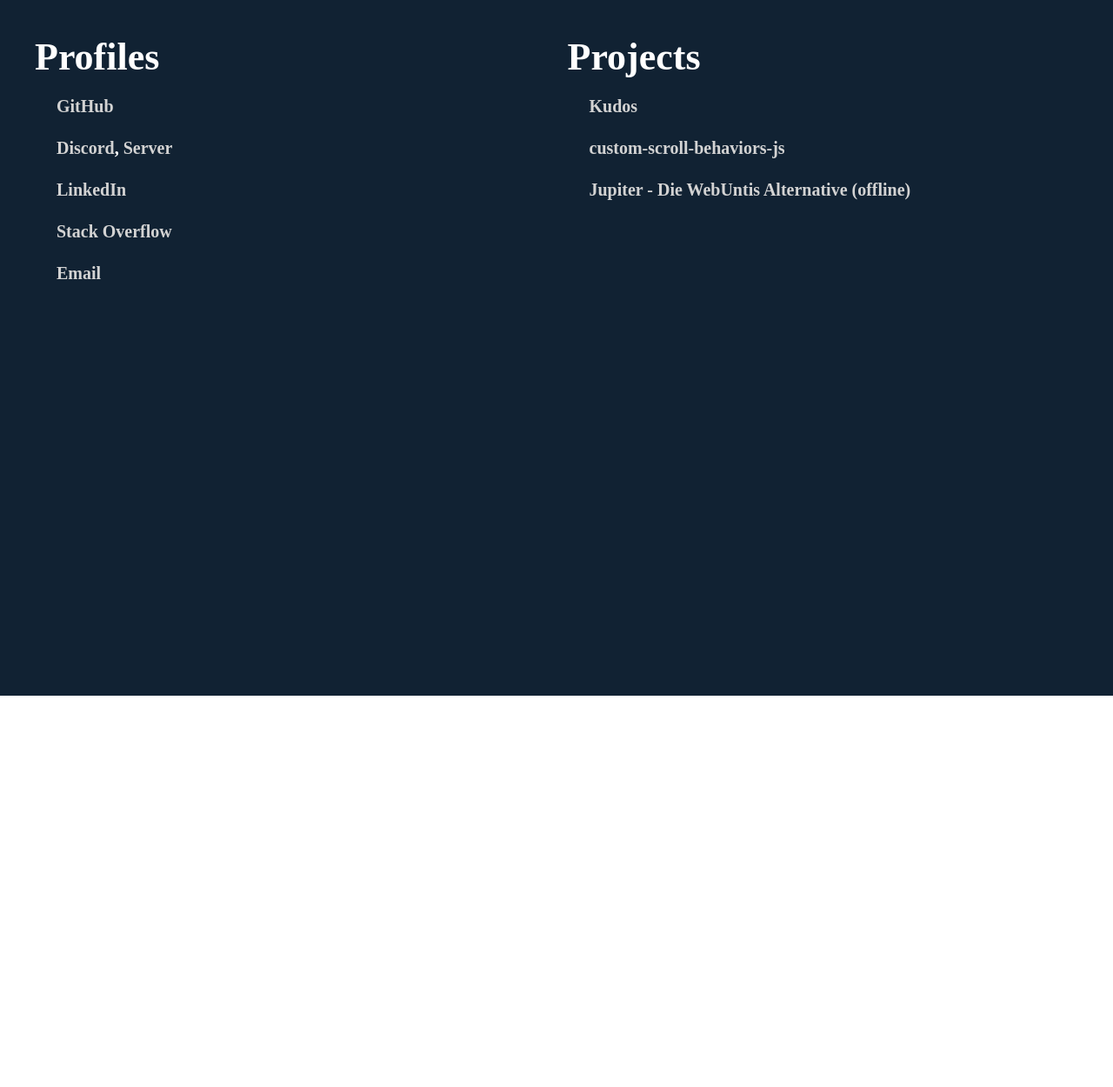
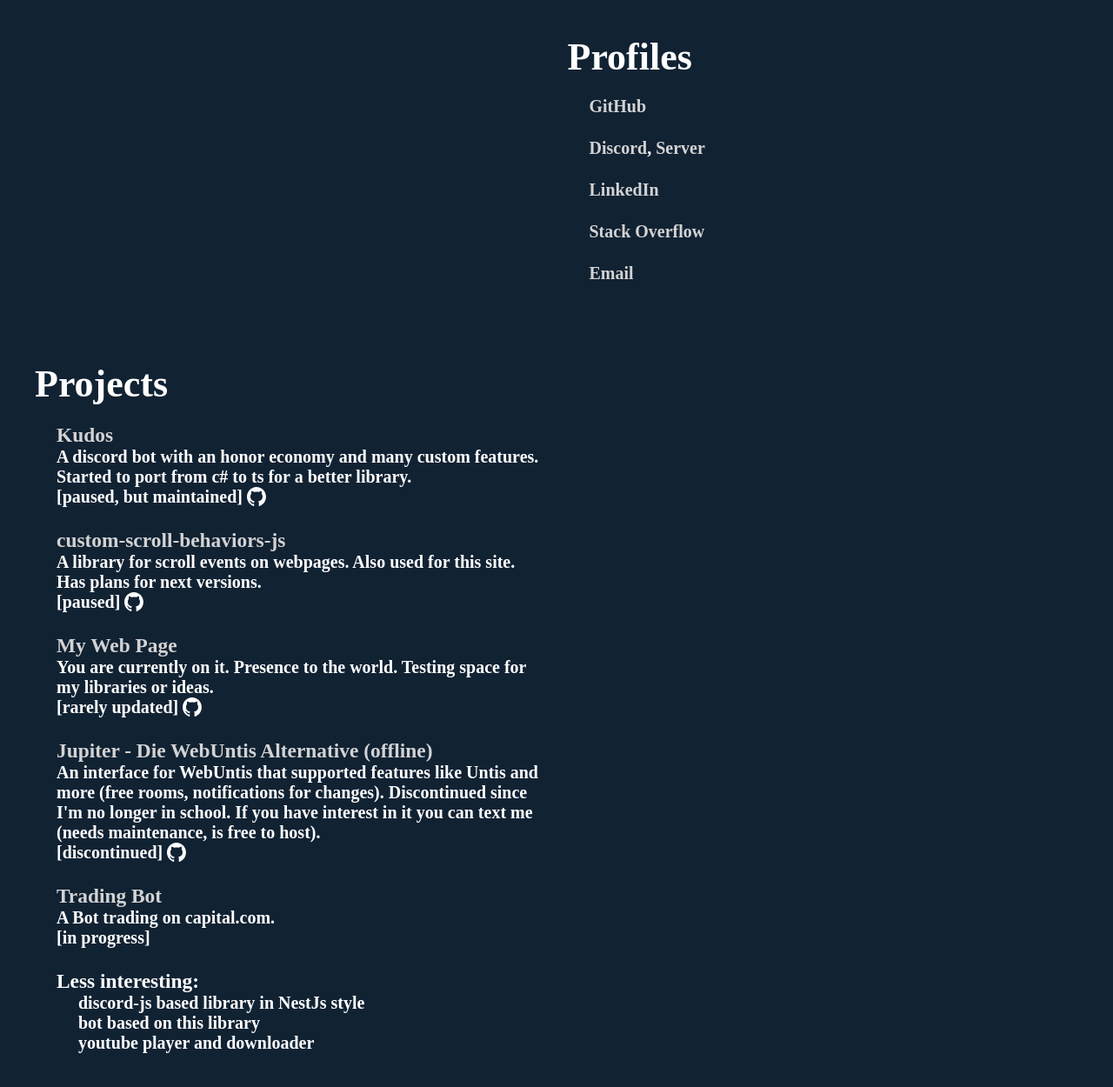
Before and after one commit to TheBlue-1/me, a Next.js app: page /components/info/profiles in a window 1280 px wide. Shown: the top 1250 px of the page at 87% size. Before the commit the page ends 800 px from the top, so only its background shows below. Built offline with nearby package versions, Linux system fonts and the light colour scheme.

Commit message:
new data and mobile adjustments

```diff
--- a/package.json
+++ b/package.json
@@ -8,7 +8,7 @@
     "lint": "next lint"
   },
   "dependencies": {
-    "custom-scroll-behaviors": "^1.0.9",
+    "custom-scroll-behaviors": "^1.0.12",
     "next": "12.0.10",
     "react": "17.0.2",
     "react-dom": "17.0.2"
--- a/pages/components/info/about-me.tsx
+++ b/pages/components/info/about-me.tsx
@@ -15,7 +15,8 @@
         <ul>
           <li>Austria, 11.02.2001</li>
           <li>Software Developer</li>
-          <li></li>
+          <li>Working at <a href="https://www.shopstory.ai">Shopstory</a></li>
+          <li>Attended school at <a href="https://www.spengergasse.at">HTBLuVA Spengergasse</a></li>
         </ul>
       </div>
     </div>
--- a/pages/components/info/profiles.tsx
+++ b/pages/components/info/profiles.tsx
@@ -1,11 +1,17 @@
-import { NextPage } from 'next';
+import { NextPage } from "next";
+import Github from "../reused/github";
 
-import styles from '/styles/info/profiles.module.css';
+import styles from "/styles/info/profiles.module.css";
 
 const Profiles: NextPage = () => {
   return (
     <div className={["page", "scrollElement", styles.page].join(" ")}>
-      <vertical-scroll-behavior start="266.67vh" end-pos="-100vh" start-pos="100vh" speed="-1"></vertical-scroll-behavior>
+      <vertical-scroll-behavior
+        start="266.67vh"
+        end="366.67vh+self"
+        start-pos="100vh"
+        speed="-1"
+      ></vertical-scroll-behavior>
       <div>
         <h2>Profiles</h2>
         <ul>
@@ -13,14 +19,20 @@
             <a href="https://github.com/TheBlue-1">GitHub</a>
           </li>
           <li>
-            <a href="https://discordapp.com/users/406118105711116288">Discord</a>,{" "}
-            <a href="https://discord.com/invite/dkCPEmr8eb">Server</a>
+            <a href="https://discordapp.com/users/406118105711116288">
+              Discord
+            </a>
+            , <a href="https://discord.com/invite/dkCPEmr8eb">Server</a>
           </li>
           <li>
-            <a href="https://www.linkedin.com/in/maximilian-m-73b25b180/">LinkedIn</a>
+            <a href="https://www.linkedin.com/in/maximilian-m-73b25b180/">
+              LinkedIn
+            </a>
           </li>
           <li>
-            <a href="https://stackoverflow.com/users/11430878/theblueone">Stack Overflow</a>
+            <a href="https://stackoverflow.com/users/11430878/theblueone">
+              Stack Overflow
+            </a>
           </li>
           <li>
             <a href="mailto:maximilian.mayrhofer@outlook.at">Email</a>
@@ -32,13 +44,62 @@
         <h2>Projects</h2>
         <ul>
           <li>
-            <a href="https://kudos.ml">Kudos</a>
+            <h3>
+              <a href="https://kudos.theblueone.dev">Kudos</a>
+            </h3>
+            A discord bot with an honor economy and many custom features.
+            Started to port from c# to ts for a better library.
+            <br />
+            [paused, but maintained]
+            <Github href="https://github.com/TheBlue-1/kudos" />
           </li>
           <li>
-            <a href="https://www.npmjs.com/package/custom-scroll-behaviors">custom-scroll-behaviors-js</a>
+            <h3>
+              <a href="https://www.npmjs.com/package/custom-scroll-behaviors">
+                custom-scroll-behaviors-js
+              </a>
+            </h3>
+            A library for scroll events on webpages. Also used for this site.
+            Has plans for next versions. <br />
+            [paused]
+            <Github href="https://github.com/TheBlue-1/custom-scroll-behaviors-js" />
           </li>
           <li>
-            <a href="https://jptr.ml">Jupiter - Die WebUntis Alternative (offline)</a>
+            <h3>
+              <a href="#">My Web Page</a>
+            </h3>
+            You are currently on it. Presence to the world. Testing space for my
+            libraries or ideas. <br />
+            [rarely updated]
+            <Github href="https://github.com/TheBlue-1/me" />
+          </li>
+          <li>
+            <h3>
+              <a>Jupiter - Die WebUntis Alternative (offline)</a>
+            </h3>
+            An interface for WebUntis that supported features like Untis and
+            more (free rooms, notifications for changes). Discontinued since
+            I&apos;m no longer in school. If you have interest in it you can
+            text me (needs maintenance, is free to host).
+            <br />
+            [discontinued]
+            <Github href="https://github.com/TheBlue-1/jupiter" />
+          </li>
+          <li>
+            <h3>
+              <a>Trading Bot</a>
+            </h3>
+            A Bot trading on capital.com.
+            <br />
+            [in progress]
+          </li>
+          <li>
+            <h3> Less interesting: </h3>
+            <ul>
+              discord-js based library in NestJs style <br />
+              bot based on this library <br />
+              youtube player and downloader
+            </ul>
           </li>
         </ul>
       </div>
--- /dev/null
+++ b/pages/components/reused/github.tsx
@@ -0,0 +1,15 @@
+import Image from "next/image";
+import githubLogo from "../../../public/img/github.svg";
+import styles from "/styles/components/github.module.css";
+
+const Github = ({ href }: { href: string }) => {
+  return (
+    <>
+      {" "}
+      <a href={href} className={styles.link}>
+        <Image width="22px" height="22px" src={githubLogo} alt="GitHub" />
+      </a>
+    </>
+  );
+};
+export default Github;
--- /dev/null
+++ b/styles/components/github.module.css
@@ -0,0 +1,5 @@
+.link {
+  vertical-align: text-bottom;
+  display: inline-block;
+  height: 22px;
+}
--- a/styles/globals.css
+++ b/styles/globals.css
@@ -56,8 +56,9 @@
 .page {
   background: #1b1b1b;
   height: 100vh;
-  columns: 2;
-  column-gap: 25px;
+  display: grid;
+  grid-template-columns: 1fr 1fr;
+  grid-gap: 25px;
   padding: 5vh;
 }
 .page > div {
@@ -67,7 +68,7 @@
 }
 @media only screen and (max-width: 1000px) {
   .page {
-    columns: 1;
+    grid-template-columns: 1fr;
   }
   .page > div {
     height: 50%;
--- a/styles/info/profiles.module.css
+++ b/styles/info/profiles.module.css
@@ -1,3 +1,5 @@
 .page {
   background-color: #112233;
+  min-height:  100vh;
+  height: max-content;
 }
--- a/styles/top.module.css
+++ b/styles/top.module.css
@@ -20,7 +20,7 @@
   mix-blend-mode: multiply;
   height: calc(min(15vh, 18vw) * 4);
   text-align: right;
-  padding: 3vh 3vw;
+  padding: 3vh max(3vw, 24px);
   font-family: QsB;
   z-index: 100;
   top: 0;
```
Also changed, not shown: pages/components/footer.tsx (+9 -3 lines), pages/index.tsx (+56 -15 lines), public/img/github.svg (added), 1 other file (tests, documents, lock files or other folders).
